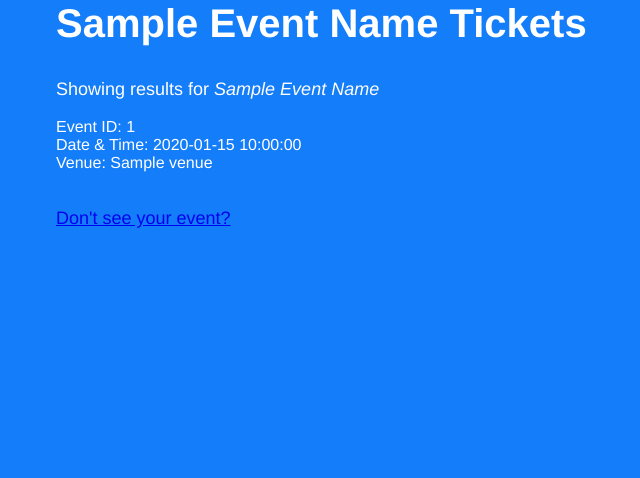
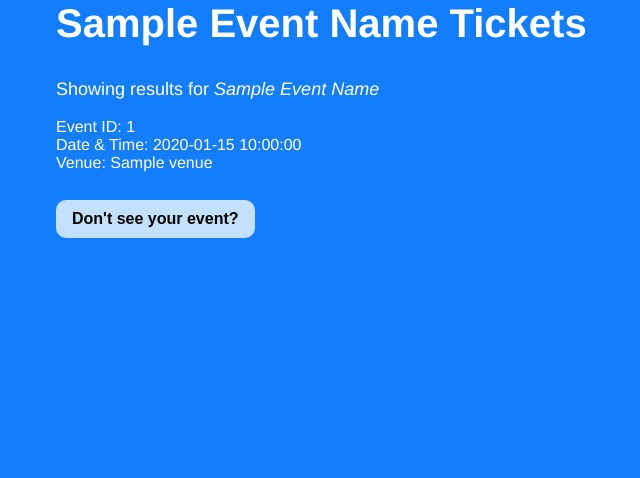
Before and after one commit to jakemarsdenn/SeatGeek-Alerts, a Flask app: template templates/events.html in a window 1280 px wide. Shown: the part 232-710 px from the top of the page, without its empty margins (144-784 px from the left). Run offline with Flask 3, Linux system fonts and the light colour scheme; the template is opened without the code that fills it: most values are stand-ins (such as "Sample title", 1, 10 or a date in 2020).

Commit message:
designed help button on events page

```diff
--- a/static/css/events.css
+++ b/static/css/events.css
@@ -8,3 +8,21 @@
     text-decoration: underline;
     cursor: pointer;
 }
+
+#help-button {
+    background-color: rgb(195,225,255);
+    color: black;
+    border: 0;
+    border-radius: 10px;
+    padding: 10px 16px;
+    margin-top: 10px;
+    margin-bottom: 30px;
+    font-size: 1rem;
+    font-weight: 600;
+    cursor: pointer;
+    transition: background-color .3s ease;
+}
+
+#help-button:hover {
+    background-color: rgb(140,200,255);
+}
--- a/templates/events.html
+++ b/templates/events.html
@@ -18,7 +18,7 @@
                         <span>Venue: {{ event.venue }}</span><br><br>
                     </div>
                 {% endfor %}
-                <p><a class="help-link" href="/help">Don't see your event?</a></p>
+                <button id="help-button" onclick="window.location.href='/help'">Don't see your event?</button>
             {% else %}
                 <p>No events found</p>
             {% endif %}
```
